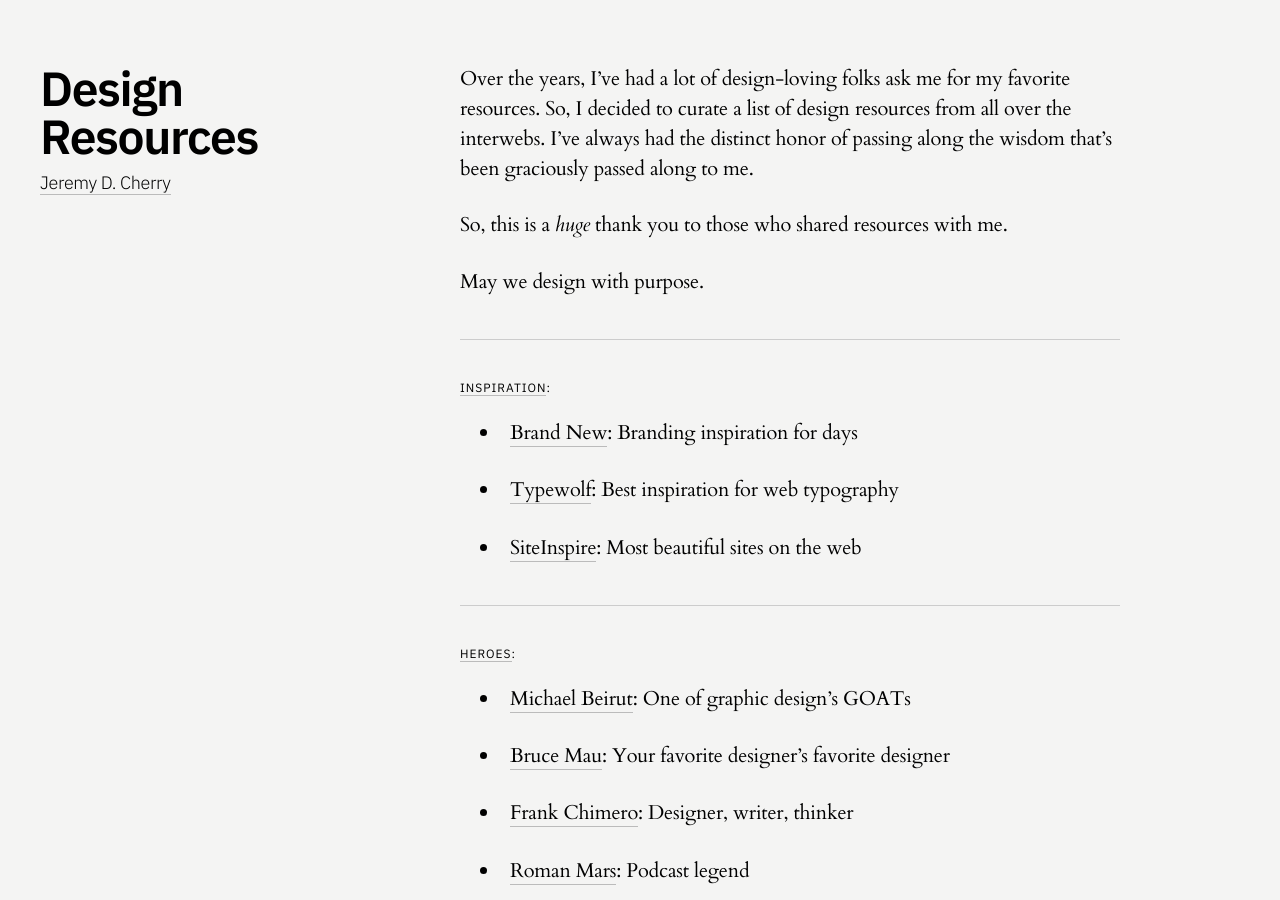
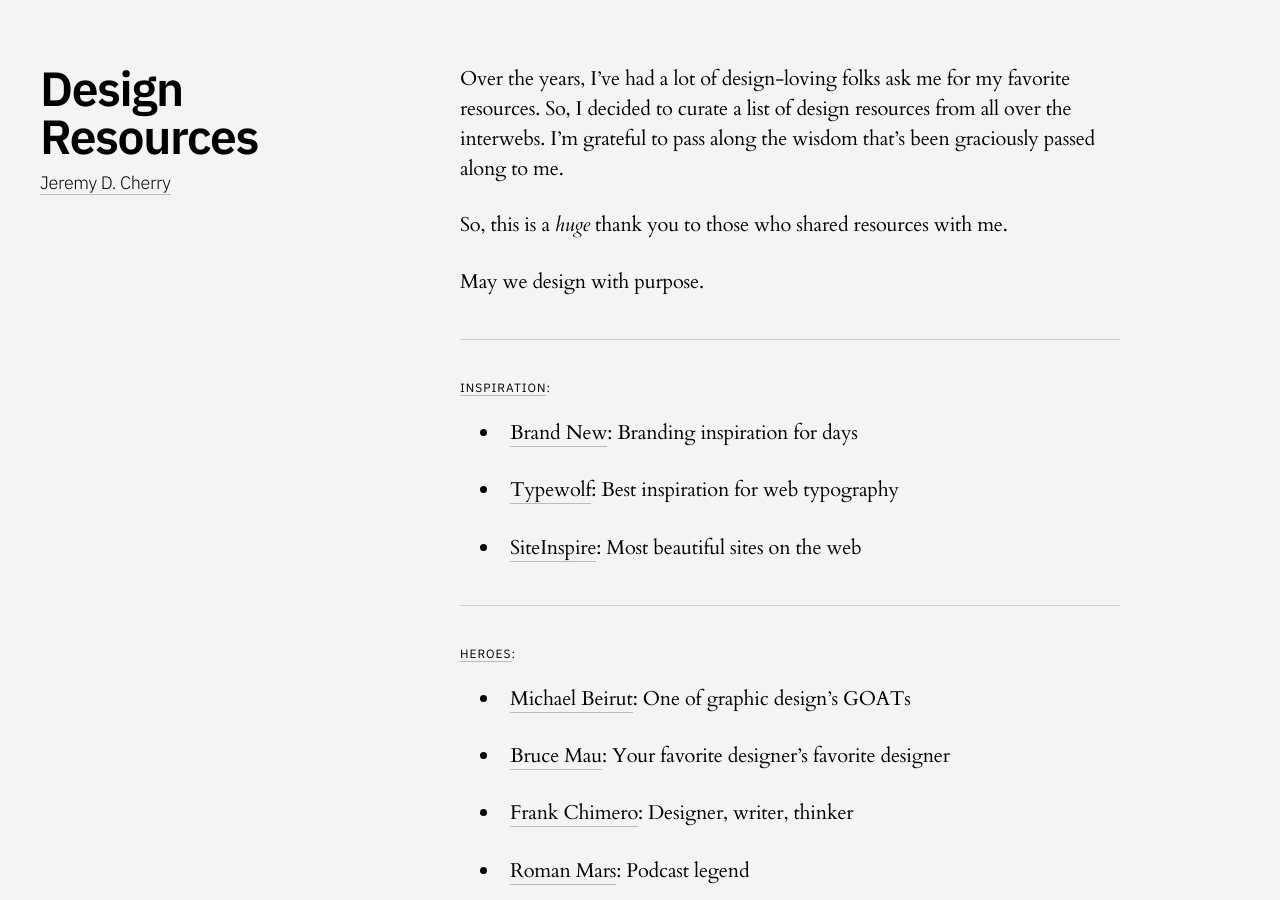
Before and after one commit to jeremydcherry/jeremydcherry.github.io, a Jekyll site: the page built from content/resources.md, in a window 1280 px wide and 900 px high. Built offline with Jekyll 4.4.1, drawn with Linux system fonts in a browser that asks for light colours.

Commit message:
Updated resources copy

```diff
--- a/content/resources.md
+++ b/content/resources.md
@@ -5,7 +5,7 @@
 permalink: /resources
 ---
 
-Over the years, I've had a lot of design-loving folks ask me for my favorite resources. So, I decided to curate a list of design resources from all over the interwebs. I've always had the distinct honor of passing along the wisdom that's been graciously passed along to me.
+Over the years, I've had a lot of design-loving folks ask me for my favorite resources. So, I decided to curate a list of design resources from all over the interwebs. I'm grateful to pass along the wisdom that's been graciously passed along to me.
 
 So, this is a _huge_ thank you to those who shared resources with me.
 
```
